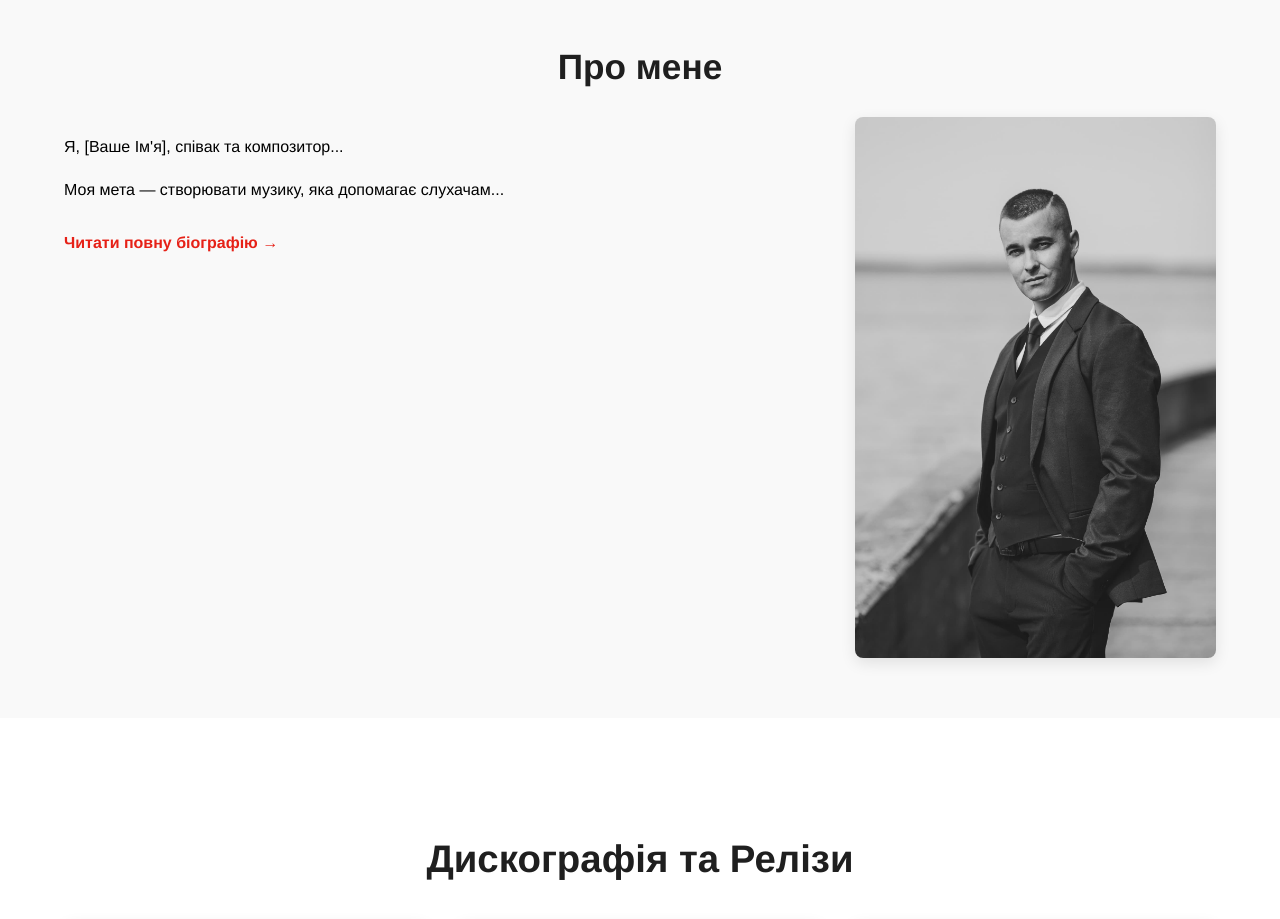
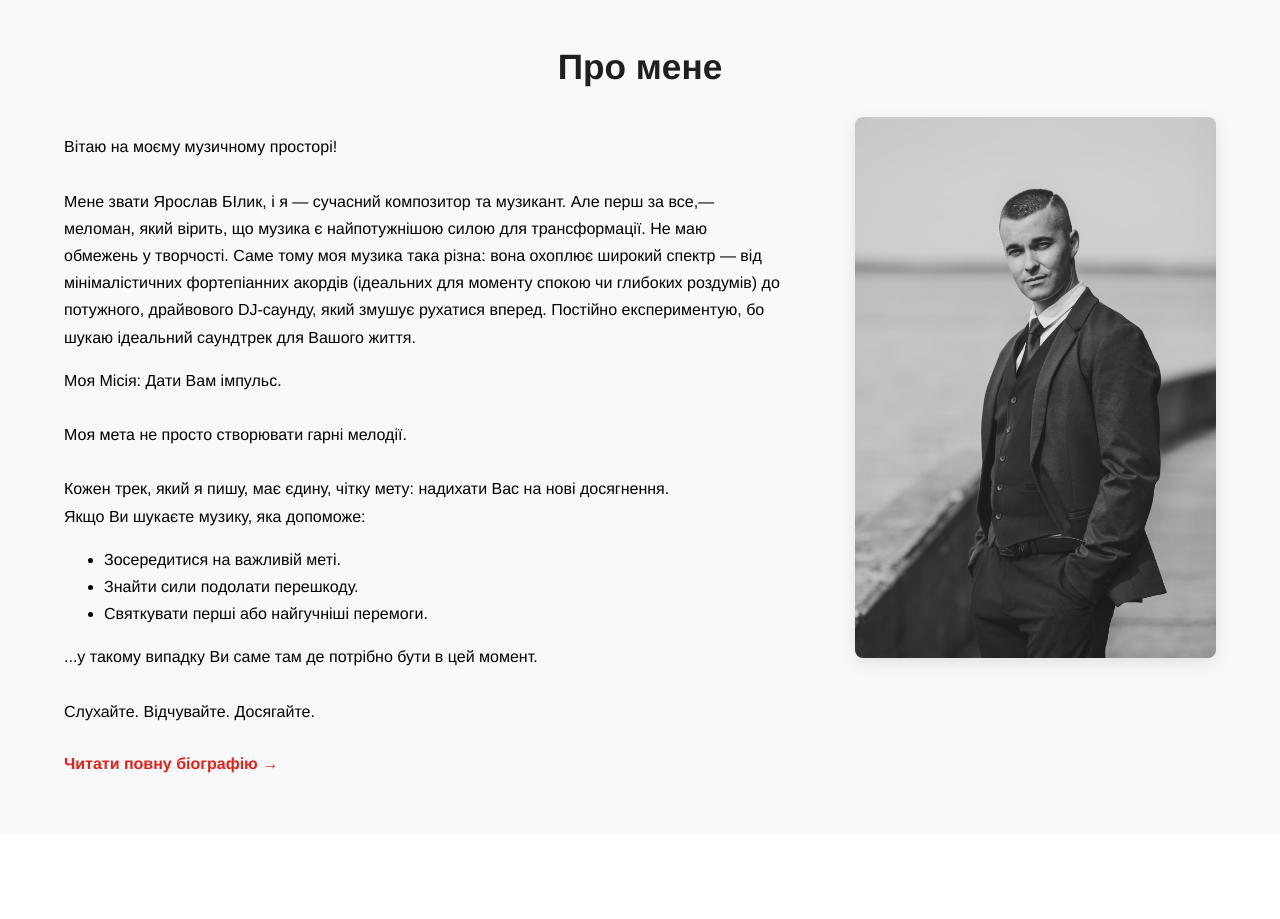
Before and after one commit to BilykYarosalvAleksandrovich/yaros-code, a React (Vite) app: page / in a window 1280 px wide. Shown: the part 740-1659 px from the top of the page. Built offline with nearby package versions, Linux system fonts and the light colour scheme.

Commit message:
i write some title about my

```diff
--- a/src/components/AboutSection/AboutSection.tsx
+++ b/src/components/AboutSection/AboutSection.tsx
@@ -14,10 +14,32 @@ export function AboutSection(): React.ReactElement {
             <div className={styles.aboutText}>
               {/* Текст з'явиться першим */}
               <p className={styles.paragraph}>
-                Я, [Ваше Ім'я], співак та композитор...
+                Вітаю на моєму музичному просторі!
+                <br />
+                <br /> Мене звати Ярослав БІлик, і я — сучасний композитор та
+                музикант. Але перш за все,— меломан, який вірить, що музика є
+                найпотужнішою силою для трансформації. Не маю обмежень у
+                творчості. Саме тому моя музика така різна: вона охоплює широкий
+                спектр — від мінімалістичних фортепіанних акордів (ідеальних для
+                моменту спокою чи глибоких роздумів) до потужного, драйвового
+                DJ-саунду, який змушує рухатися вперед. Постійно експериментую,
+                бо шукаю ідеальний саундтрек для Вашого життя.
               </p>
               <p className={styles.paragraph}>
-                Моя мета — створювати музику, яка допомагає слухачам...
+                Моя Місія: Дати Вам імпульс. <br /> <br /> Моя мета не просто
+                створювати гарні мелодії.
+                <br />
+                <br /> Кожен трек, який я пишу, має єдину, чітку мету: надихати
+                Вас на нові досягнення. <br />
+                Якщо Ви шукаєте музику, яка допоможе:{" "}
+                <ul className={styles.benefitsList}>
+                  <li>Зосередитися на важливій меті.</li>
+                  <li>Знайти сили подолати перешкоду.</li>
+                  <li>Святкувати перші або найгучніші перемоги.</li>
+                </ul>{" "}
+                ...у такому випадку Ви саме там де потрібно бути в цей момент.{" "}
+                <br /> <br />
+                Слухайте. Відчувайте. Досягайте.
               </p>
 
               <a href="/bio" className={styles.readMoreLink}>
```
Also changed, not shown: 1 other file (tests, documents, lock files or other folders).
